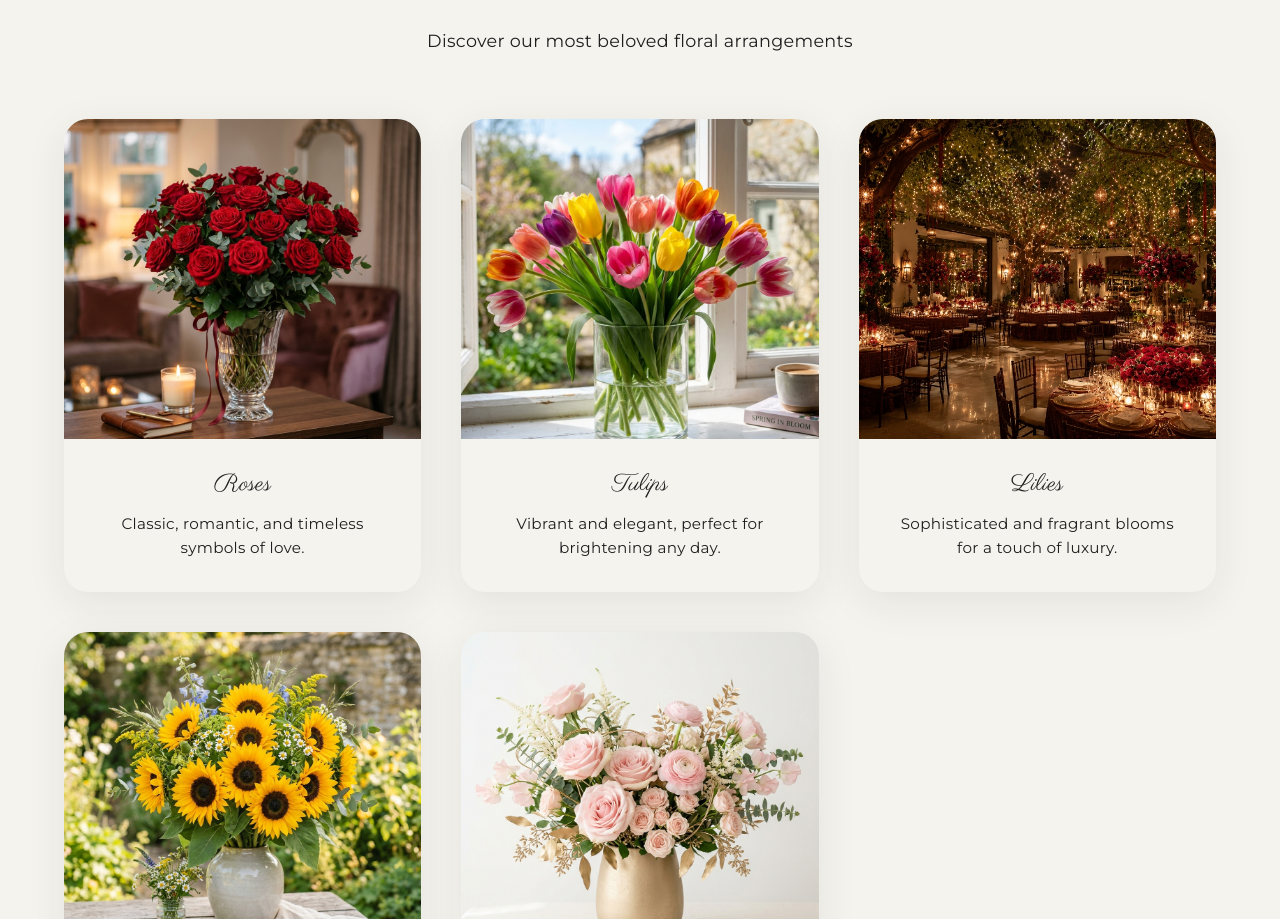
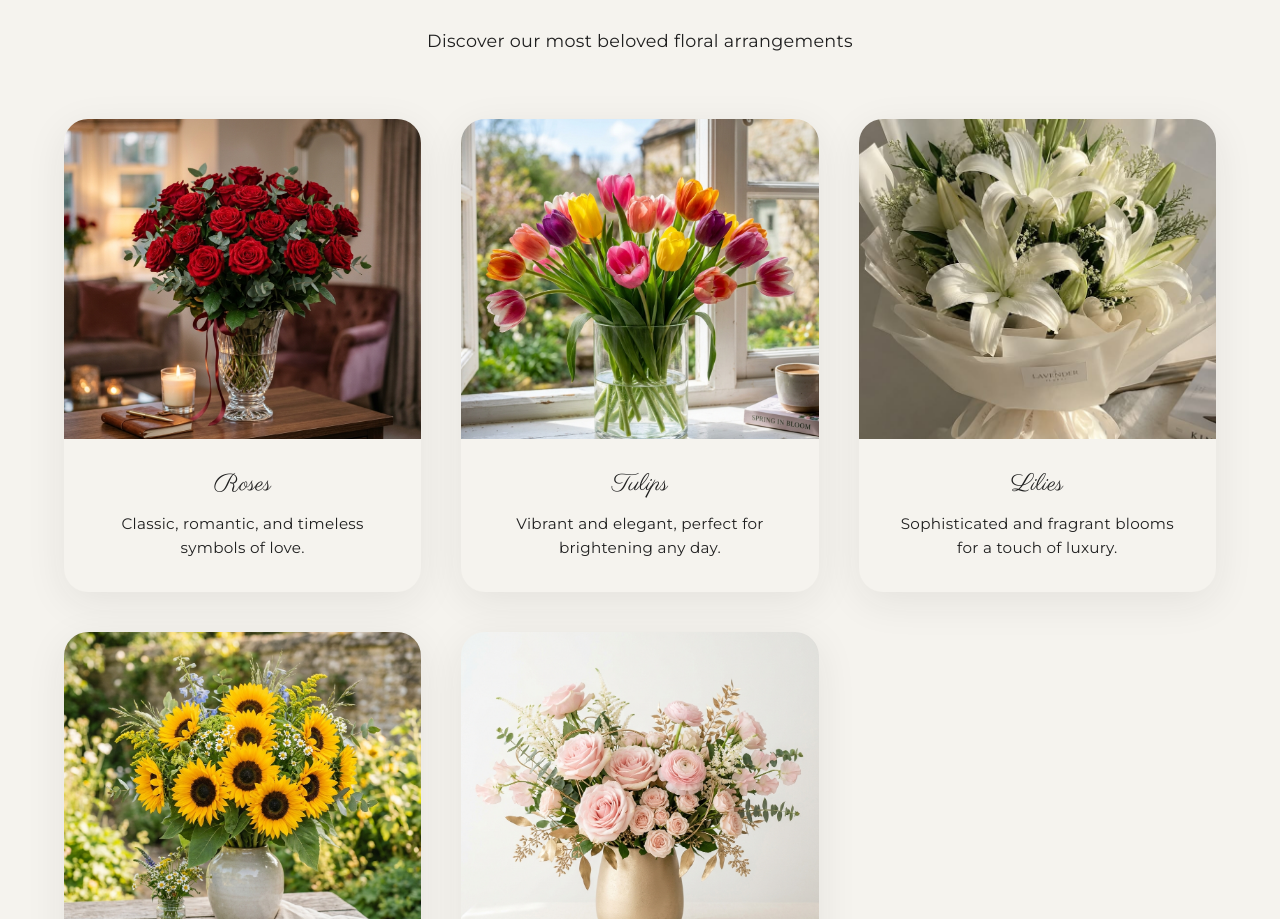
Before and after one commit to Dashersd/Fleuria, a React (Vite) app: page / in a window 1280 px wide. Shown: the part 943-1862 px from the top of the page. Built offline with nearby package versions, Linux system fonts and the light colour scheme.

Commit message:
Update Casablanca Lilies image to a new stunning floral bouquet

```diff
--- a/src/components/Collections.tsx
+++ b/src/components/Collections.tsx
@@ -18,7 +18,7 @@ const collectionsData = [
     id: 3,
     title: 'Lilies',
     description: 'Sophisticated and fragrant blooms for a touch of luxury.',
-    image: '/images/enchanted_reception.jpg'
+    image: '/images/new_casablanca_lilies.jpg'
   },
   {
     id: 4,
--- a/src/data/flowers.ts
+++ b/src/data/flowers.ts
@@ -47,9 +47,9 @@ export const flowers: Flower[] = [
     longDescription: 'Known for their breathtaking size and intoxicating fragrance, our Casablanca Lilies are the epitome of elegance. Arranged with minimal greenery to let their star-shaped blooms take center stage, they transform any room into a luxurious sanctuary.',
     meaning: 'Purity, Majesty, and Honor.',
     availableColors: ['Pure White', 'Stargazer Pink'],
-    heroImage: '/images/enchanted_reception.jpg',
+    heroImage: '/images/new_casablanca_lilies.jpg',
     gallery: [
-      '/images/enchanted_reception.jpg',
+      '/images/new_casablanca_lilies.jpg',
       '/images/wedding_arch.png'
     ]
   },
```
Also changed, not shown: public/images/new_casablanca_lilies.jpg (added), public/images/new_casablanca_lilies.png (added).
